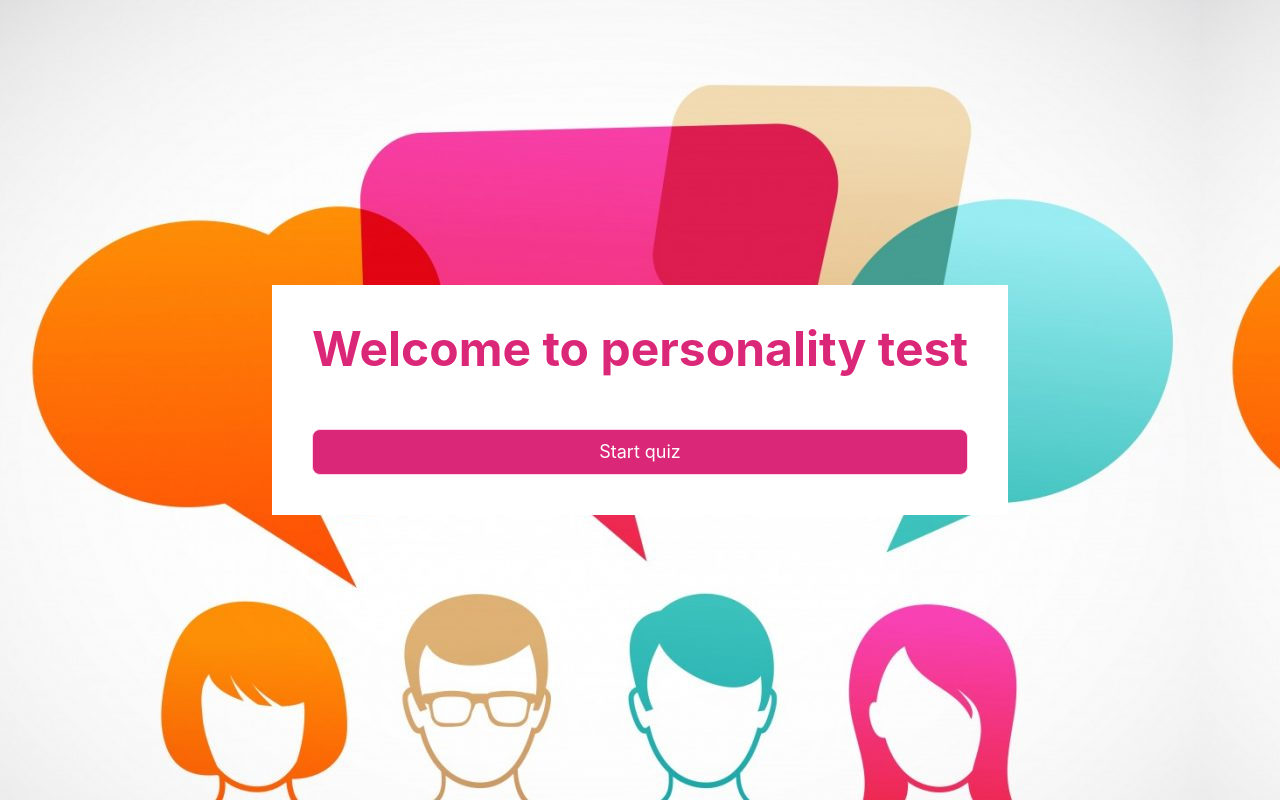
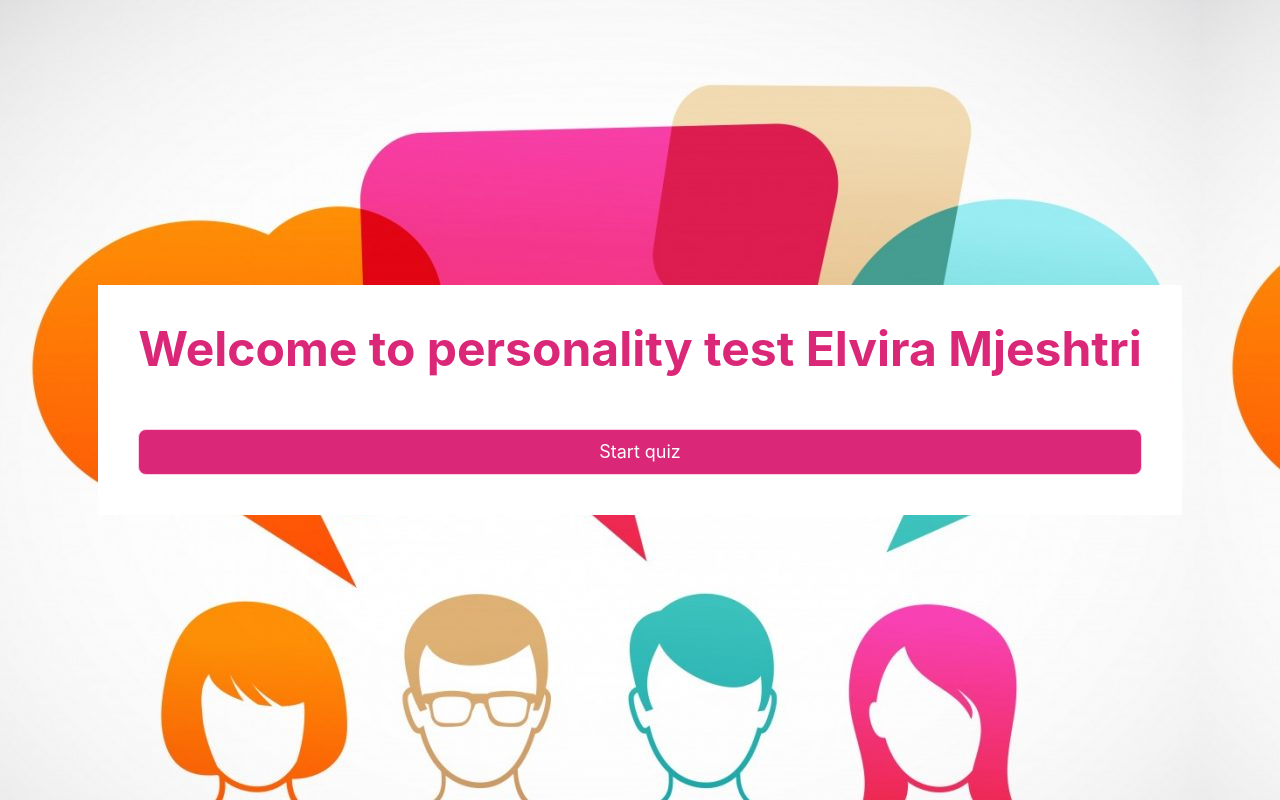
Before and after one commit to ElviraMjeshtri/personality-test, a Vue app in the folder frontend/: page /home in a window 1280 px wide. Built offline with nearby package versions, Linux system fonts and the light colour scheme.

Commit message:
Code change to test TDGPT

```diff
--- a/frontend/src/views/Home.vue
+++ b/frontend/src/views/Home.vue
@@ -2,7 +2,7 @@
   <div class="flex justify-center items-center h-screen">
     <div class="bg-white p-10">
       <h1 class="font-bold text-5xl text-center text-pink-600 pb-10">
-        Welcome to personality test
+        Welcome to personality test Elvira Mjeshtri
       </h1>
       <div class="block mt-4 border border-pink-200 text-white rounded-lg py-2
        px-6 text-lg text-center bg-pink-600 hover:bg-fuchsia-400 cursor-pointer">
```
